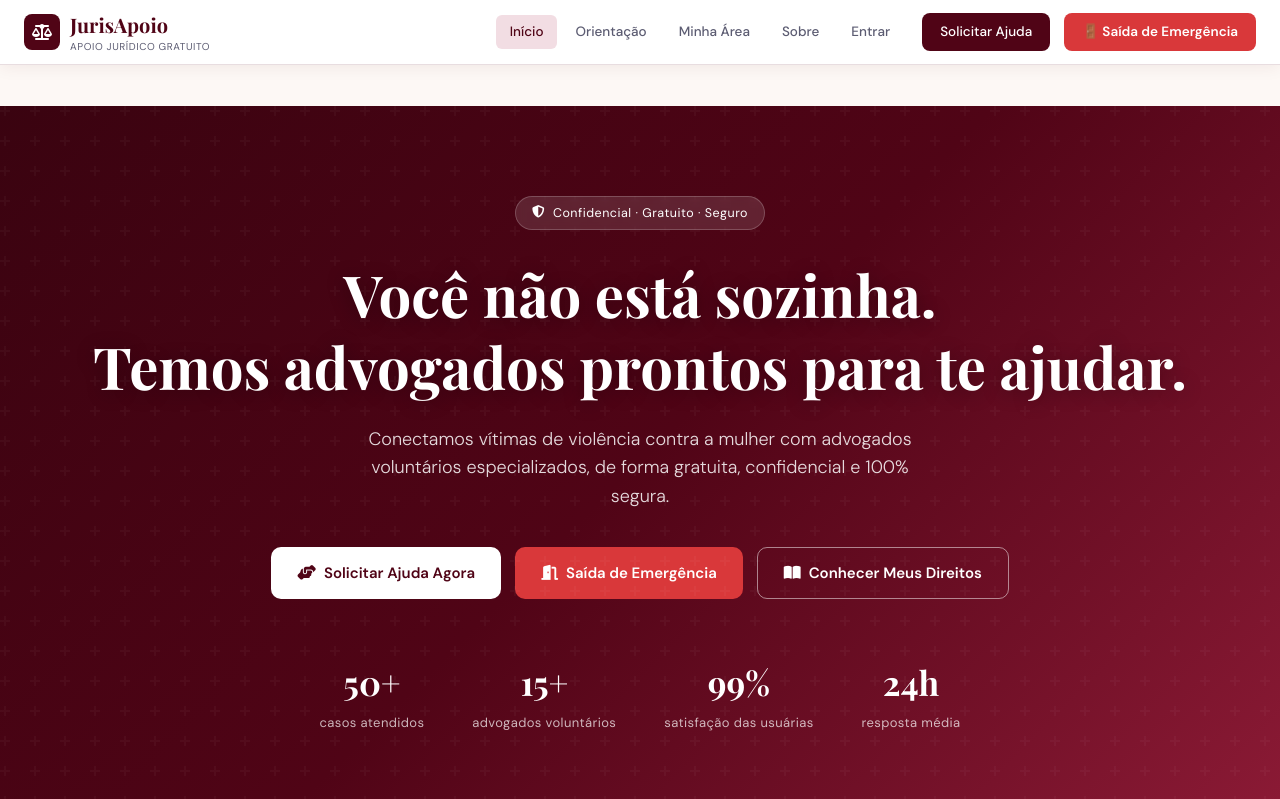
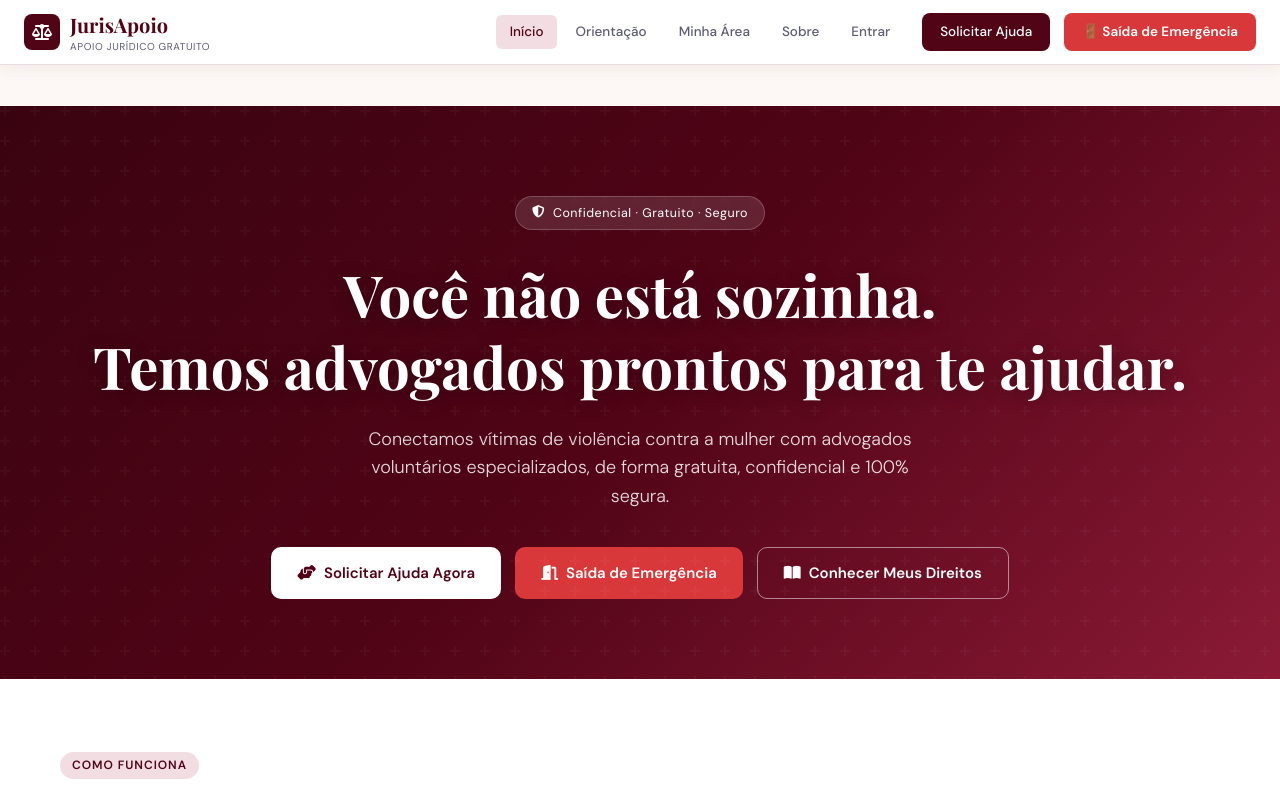
Before and after one commit to Rafael-Ufvjm/apoio-juridico-mulheres-front, a React (Vite) app in the folder jurisapoio-frontend/: page / in a window 1280 px wide. Shown: the top 799 px of the page. Built offline with nearby package versions, Linux system fonts and the light colour scheme.

Commit message:
feat: remover estatisticas da pagina inicial (hero-stats)

```diff
--- a/jurisapoio-frontend/src/pages/Home.tsx
+++ b/jurisapoio-frontend/src/pages/Home.tsx
@@ -25,12 +25,7 @@ export function Home() {
             <i className="fas fa-book-open"></i> Conhecer Meus Direitos
           </Link>
         </div>
-        <div className="hero-stats">
-          <div className="hero-stat"><strong>50+</strong><span>casos atendidos</span></div>
-          <div className="hero-stat"><strong>15+</strong><span>advogados voluntários</span></div>
-          <div className="hero-stat"><strong>99%</strong><span>satisfação das usuárias</span></div>
-          <div className="hero-stat"><strong>24h</strong><span>resposta média</span></div>
-        </div>
+
       </div>
 
       {/* HOW IT WORKS */}
```
